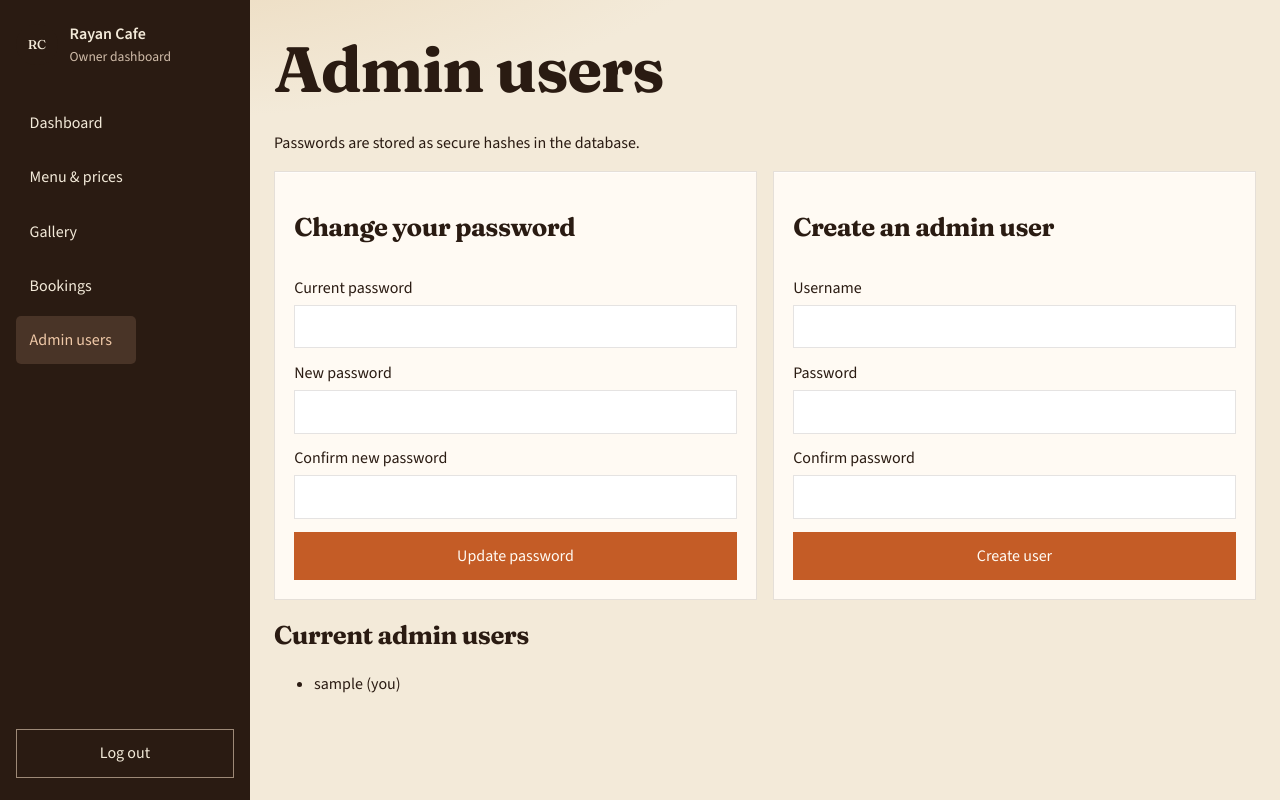
After one commit to abidali1811-pixel/Rayan-Cafe, a Flask app: page /admin/accounts in a window 1280 px wide. The commit adds this page. Run offline with Flask 3, Linux system fonts and the light colour scheme; the visitor is signed in with stand-in values (Sample User, id 1); tables that the repository leaves empty hold one stand-in row (values such as "Sample post").

Commit message:
new user

```diff
--- a/app.py
+++ b/app.py
@@ -4,7 +4,6 @@ from datetime import datetime
 from decimal import Decimal, InvalidOperation
 from functools import wraps
 from pathlib import Path
-from secrets import compare_digest
 from uuid import uuid4
 
 from flask import (
@@ -18,12 +17,14 @@ from flask import (
     url_for,
 )
 from sqlalchemy import func, select
+from sqlalchemy.exc import IntegrityError
 from werkzeug.utils import secure_filename
+from werkzeug.security import check_password_hash, generate_password_hash
 
 from chatbot import answer_question
 from config import Config
 from db import SessionLocal, create_tables, init_engine
-from models import Booking, GalleryImage, MenuItem
+from models import AdminUser, Booking, GalleryImage, MenuItem
 
 cfg = Config()
 
@@ -40,14 +41,18 @@ def create_app(config: Config | None = None) -> Flask:
     init_engine(config.sqlalchemy_url())
 
     def cafe_context():
-        return {"cafe": config, "logged_in": bool(session.get("admin"))}
+        return {
+            "cafe": config,
+            "logged_in": bool(session.get("admin_user_id")),
+            "admin_username": session.get("admin_username", ""),
+        }
 
     app.context_processor(cafe_context)
 
     def login_required(view):
         @wraps(view)
         def wrapped(*args, **kwargs):
-            if not session.get("admin"):
+            if not session.get("admin_user_id"):
                 return redirect(url_for("admin_login", next=request.path))
             return view(*args, **kwargs)
 
@@ -150,17 +155,14 @@ def create_app(config: Config | None = None) -> Flask:
     @app.route("/admin/login", methods=["GET", "POST"])
     def admin_login():
         if request.method == "POST":
-            username = request.form.get("username", "")
+            username = request.form.get("username", "").strip()
             password = request.form.get("password", "")
-            expected_user = config.ADMIN_USERNAME
-            expected_pass = config.ADMIN_PASSWORD
-            if not expected_pass:
-                flash("Admin password is not set in .env", "error")
-                return render_template("admin/login.html"), 500
-            user_ok = compare_digest(username, expected_user)
-            pass_ok = compare_digest(password, expected_pass)
-            if user_ok and pass_ok:
-                session["admin"] = True
+            db = SessionLocal()
+            user = db.scalar(select(AdminUser).where(AdminUser.username == username))
+            if user and check_password_hash(user.password_hash, password):
+                session.clear()
+                session["admin_user_id"] = user.id
+                session["admin_username"] = user.username
                 return redirect(request.args.get("next") or url_for("admin_dashboard"))
             flash("Those credentials do not match.", "error")
         return render_template("admin/login.html")
@@ -169,6 +171,56 @@ def create_app(config: Config | None = None) -> Flask:
     def admin_logout():
         session.clear()
         return redirect(url_for("home"))
+
+    @app.route("/admin/accounts", methods=["GET", "POST"])
+    @login_required
+    def admin_accounts():
+        db = SessionLocal()
+        current_user = db.get(AdminUser, session.get("admin_user_id"))
+        if current_user is None:
+            session.clear()
+            return redirect(url_for("admin_login"))
+
+        if request.method == "POST":
+            action = request.form.get("action")
+            if action == "change_password":
+                current_password = request.form.get("current_password", "")
+                new_password = request.form.get("new_password", "")
+                confirm_password = request.form.get("confirm_password", "")
+                if not check_password_hash(current_user.password_hash, current_password):
+                    flash("Current password is incorrect.", "error")
+                elif len(new_password) < 12:
+                    flash("Choose a password with at least 12 characters.", "error")
+                elif new_password != confirm_password:
+                    flash("The new passwords do not match.", "error")
+                else:
+                    current_user.password_hash = generate_password_hash(new_password)
+                    db.commit()
+                    flash("Password changed.", "success")
+            elif action == "create_user":
+                username = request.form.get("username", "").strip()
+                password = request.form.get("password", "")
+                confirm_password = request.form.get("confirm_password", "")
+                if not username or len(username) > 80:
+                    flash("Enter a username up to 80 characters long.", "error")
+                elif len(password) < 12:
+                    flash("Choose a password with at least 12 characters.", "error")
+                elif password != confirm_password:
+                    flash("The passwords do not match.", "error")
+                elif db.scalar(select(AdminUser.id).where(AdminUser.username == username)):
+                    flash("That username is already in use.", "error")
+                else:
+                    db.add(AdminUser(username=username, password_hash=generate_password_hash(password)))
+                    try:
+                        db.commit()
+                        flash("Admin user created.", "success")
+                    except IntegrityError:
+                        db.rollback()
+                        flash("That username is already in use.", "error")
+            return redirect(url_for("admin_accounts"))
+
+        users = db.scalars(select(AdminUser).order_by(AdminUser.username)).all()
+        return render_template("admin/accounts.html", users=users)
 
     @app.get("/admin")
     @login_required
--- a/config.py
+++ b/config.py
@@ -32,9 +32,6 @@ class Config:
         "CAFE_HOURS",
         "Tue–Fri 7:00–15:00 · Sat–Sun 8:00–16:00 · Closed Monday",
     )
-
-    ADMIN_USERNAME = os.getenv("ADMIN_USERNAME", "owner")
-    ADMIN_PASSWORD = os.getenv("ADMIN_PASSWORD", "")
 
     DB_ENGINE = os.getenv("DB_ENGINE", "postgres").strip().lower()
     DB_HOST = os.getenv("DB_HOST", "localhost")
--- a/static/css/style.css
+++ b/static/css/style.css
@@ -199,6 +199,7 @@ h2 { font-size: 1.6rem; }
   display: grid;
   gap: 0.8rem;
 }
+.admin-grid { display: grid; grid-template-columns: repeat(2, minmax(0, 1fr)); gap: 1rem; align-items: start; }
 .stack-form label, .booking-admin label { display: grid; gap: 0.3rem; }
 input, select {
   font: inherit;
@@ -380,7 +381,7 @@ input, select {
 }
 
 @media (max-width: 800px) {
-  .hero-grid, .form-layout, .contact-grid, .inline-edit { grid-template-columns: 1fr; }
+  .hero-grid, .form-layout, .contact-grid, .inline-edit, .admin-grid { grid-template-columns: 1fr; }
   .stats { grid-template-columns: 1fr; }
   .admin-layout { grid-template-columns: 1fr; align-content: start; }
   .admin-sidebar { position: static; height: auto; padding: .8rem 1rem; gap: .8rem; }
--- /dev/null
+++ b/templates/admin/accounts.html
@@ -0,0 +1,33 @@
+{% extends "admin/base_admin.html" %}
+{% block title %}Admin users · {{ cafe.CAFE_NAME }}{% endblock %}
+{% block admin_body %}
+<section class="wrap section">
+  <h1>Admin users</h1>
+  <p>Passwords are stored as secure hashes in the database.</p>
+
+  <div class="admin-grid">
+    <form class="stack-form card-form" method="post">
+      <h2>Change your password</h2>
+      <input type="hidden" name="action" value="change_password">
+      <label>Current password <input type="password" name="current_password" autocomplete="current-password" required></label>
+      <label>New password <input type="password" name="new_password" autocomplete="new-password" minlength="12" required></label>
+      <label>Confirm new password <input type="password" name="confirm_password" autocomplete="new-password" minlength="12" required></label>
+      <button class="btn btn-primary" type="submit">Update password</button>
+    </form>
+
+    <form class="stack-form card-form" method="post">
+      <h2>Create an admin user</h2>
+      <input type="hidden" name="action" value="create_user">
+      <label>Username <input name="username" maxlength="80" autocomplete="username" required></label>
+      <label>Password <input type="password" name="password" autocomplete="new-password" minlength="12" required></label>
+      <label>Confirm password <input type="password" name="confirm_password" autocomplete="new-password" minlength="12" required></label>
+      <button class="btn btn-primary" type="submit">Create user</button>
+    </form>
+  </div>
+
+  <h2>Current admin users</h2>
+  <ul>
+    {% for user in users %}<li>{{ user.username }}{% if user.id == session.get('admin_user_id') %} (you){% endif %}</li>{% endfor %}
+  </ul>
+</section>
+{% endblock %}
--- a/templates/admin/base_admin.html
+++ b/templates/admin/base_admin.html
@@ -11,6 +11,7 @@
       <a href="{{ url_for('admin_menu') }}" {% if request.endpoint == 'admin_menu' %}aria-current="page"{% endif %}>Menu &amp; prices</a>
       <a href="{{ url_for('admin_gallery') }}" {% if request.endpoint == 'admin_gallery' %}aria-current="page"{% endif %}>Gallery</a>
       <a href="{{ url_for('admin_bookings') }}" {% if request.endpoint == 'admin_bookings' %}aria-current="page"{% endif %}>Bookings</a>
+      <a href="{{ url_for('admin_accounts') }}" {% if request.endpoint == 'admin_accounts' %}aria-current="page"{% endif %}>Admin users</a>
     </nav>
     <form class="admin-logout" method="post" action="{{ url_for('admin_logout') }}">
       <button class="btn" type="submit">Log out</button>
--- a/templates/admin/login.html
+++ b/templates/admin/login.html
@@ -3,7 +3,7 @@
 {% block content %}
 <section class="wrap section narrow">
   <h1>Owner login</h1>
-  <p>Credentials come from the server <code>.env</code> file.</p>
+  <p>Sign in with your admin account.</p>
   <form class="stack-form" method="post">
     <label>
       Username
```
Also changed, not shown: models.py (+9 -0 lines), schema/mysql.sql (+7 -0 lines), schema/postgres.sql (+7 -0 lines), scripts/create_admin.py (added, +44 -0 lines), tests/conftest.py (+0 -2 lines), README.md, 1 other file.
